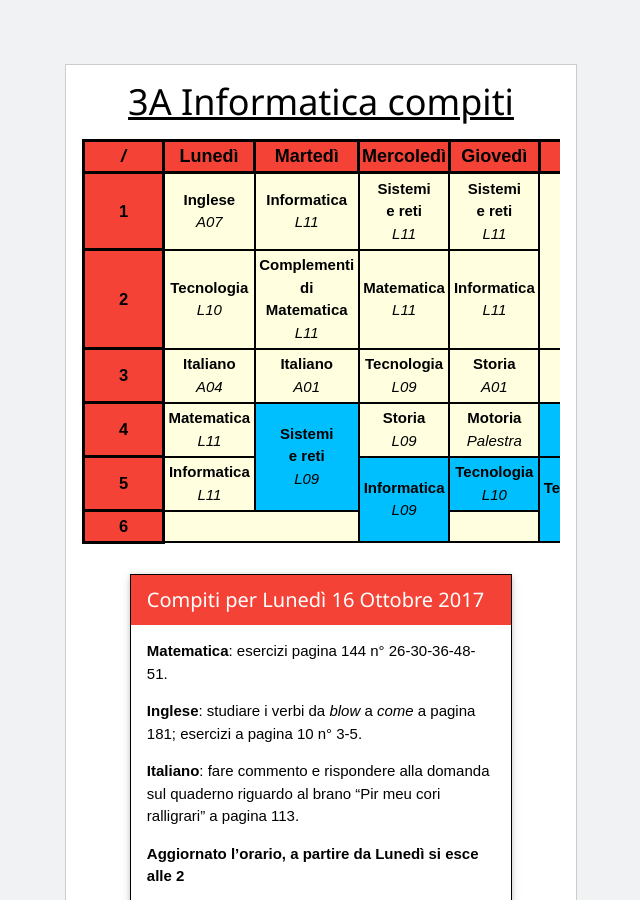
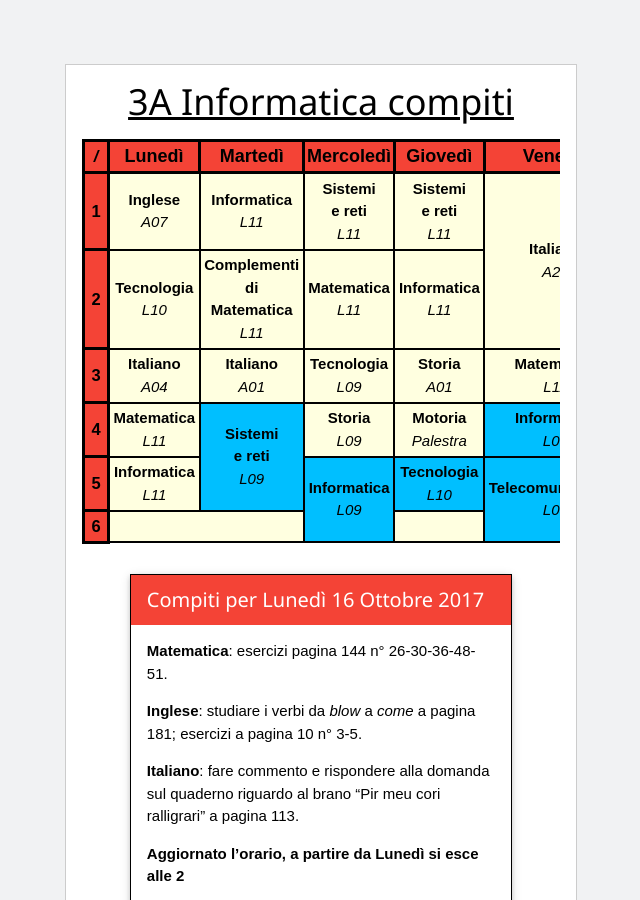
Before and after one commit to 3AIET/3aiet.github.io, a Jekyll site: the page built from index.md, in a window 1280 px wide and 900 px high. Shown: the whole window, without its empty margins (319-959 px from the left). Built offline with Jekyll 4.4.1, drawn with Linux system fonts in a browser that asks for light colours.

Commit message:
Update table.html

```diff
--- a/_includes/table.html
+++ b/_includes/table.html
@@ -2,7 +2,7 @@
 
         <tr>
 
-          <th class="giorni"> <i>/</i></th>
+          <th class="ore"> <i>/</i></th>
 
           <th class="giorni"> Luned&igrave; </th>
 
```
